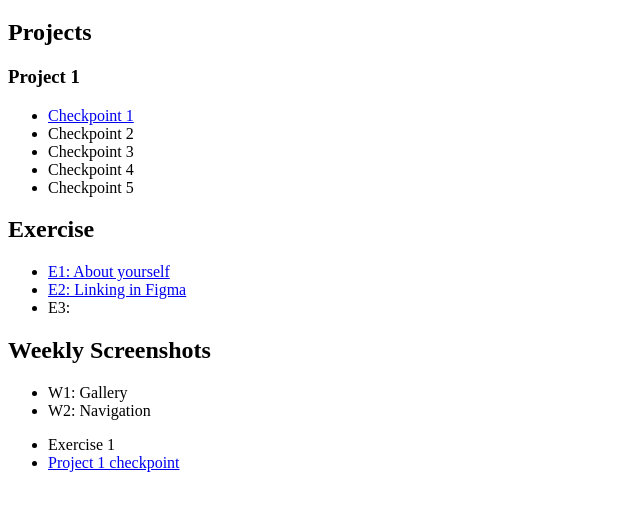
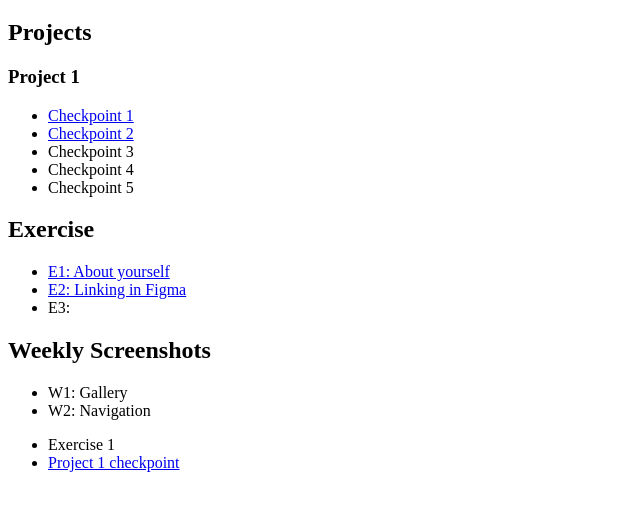
Before and after one commit to carmencruz3/avt415, a plain HTML site: page index.html in a window 1280 px wide. Shown: the part 61-572 px from the top of the page, without its empty margins (0-640 px from the left). Drawn offline with Linux system fonts and the light colour scheme.

Commit message:
09/10/25

```diff
--- a/index.html
+++ b/index.html
@@ -11,7 +11,7 @@
  <h3>Project 1</h3>
  <ul>
  	<li><a href="project1/project_1_checkpoint.html">Checkpoint 1</a></li>
- 	<li>Checkpoint 2</li>
+ 	<li><a href="https://www.figma.com/proto/vzQgN9ybzenrCxC8y5glqI/Checkpoint-2?node-id=0-1&t=oeSeF8f7KXaLTAvg-1">Checkpoint 2</a></li>
  	<li>Checkpoint 3</li>
  	<li>Checkpoint 4</li>
  	<li>Checkpoint 5</li>
```
